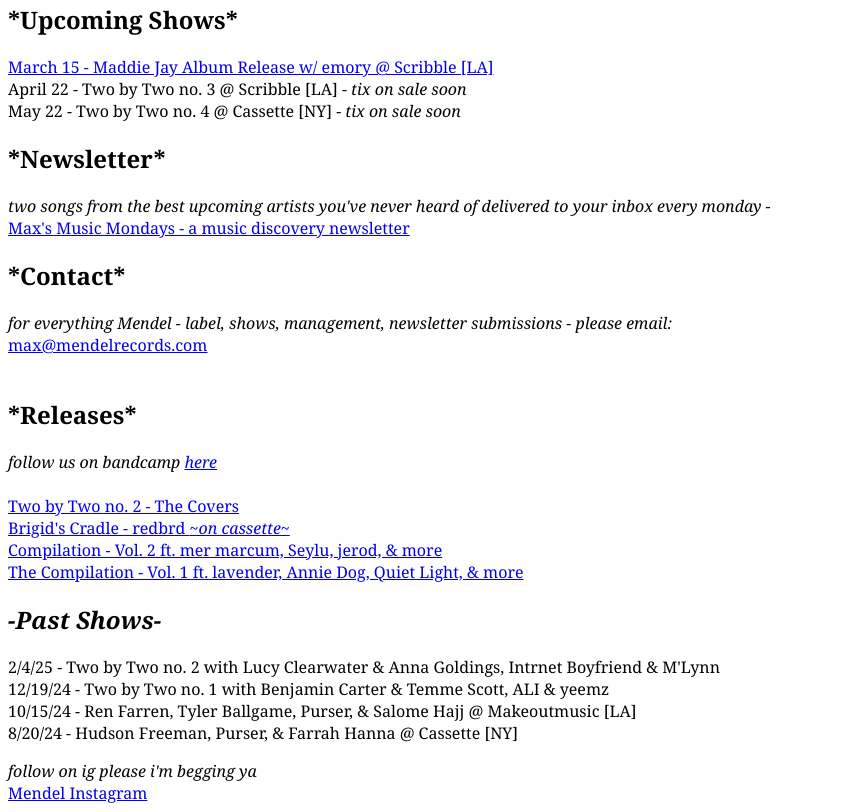
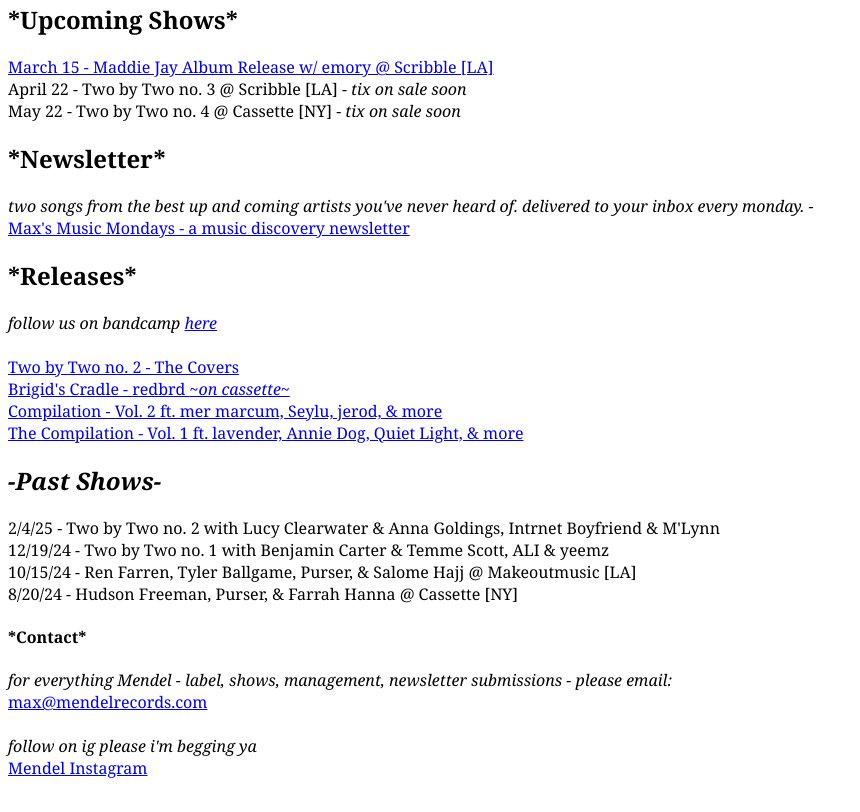
Before and after one commit to mendelrecords/mendelrecords.github.io, a plain HTML site: page index.html in a window 1280 px wide. Shown: the part 730-1542 px from the top of the page, without its empty margins (0-860 px from the left). After the commit the page ends 1517 px from the top, so only its background shows below. Drawn offline with Linux system fonts and the light colour scheme.

Commit message:
updating order

```diff
--- a/index.html
+++ b/index.html
@@ -27,10 +27,8 @@
     May 22 - Two by Two no. 4 @ Cassette [NY] - <i>tix on sale soon</i><br></p>
 
     <h2 > *Newsletter* </h2>
-    <i>two songs from the best upcoming artists you've never heard of delivered to your inbox every monday - </i><br><a href="https://maxsmusicmondays.substack.com/" target="_blank">Max's Music Mondays - a music discovery newsletter </a>
-    <h2 > *Contact* </h2>
-    <i > for everything Mendel - label, shows, management, newsletter submissions - please email:</i><br> <a href="mailto:max@mendelrecords.com" >max@mendelrecords.com</a><br>
-    <br>
+    <i>two songs from the best up and coming artists you've never heard of. delivered to your inbox every monday. -  </i><br><a href="https://maxsmusicmondays.substack.com/" target="_blank">Max's Music Mondays - a music discovery newsletter </a>
+
 
     <h2 > *Releases* </h2>
     <i>follow us on bandcamp <a href="https://mendelrecords.bandcamp.com/" target="_blank">here</a> </i><br><br>
@@ -45,6 +43,10 @@
     10/15/24 - Ren Farren, Tyler Ballgame, Purser, & Salome Hajj @ Makeoutmusic [LA] <br>
     8/20/24 - Hudson Freeman, Purser, & Farrah Hanna @ Cassette [NY] <br></p>
 
+    <h4 > *Contact* </h4>
+    <i > for everything Mendel - label, shows, management, newsletter submissions - please email:</i><br> <a href="mailto:max@mendelrecords.com" >max@mendelrecords.com</a><br>
+    <br>
+
     <i >follow on ig please i'm begging ya</i><br>
     <a href="https://www.instagram.com/mmmendel_/" target="_blank" >Mendel Instagram</a>
 
```
